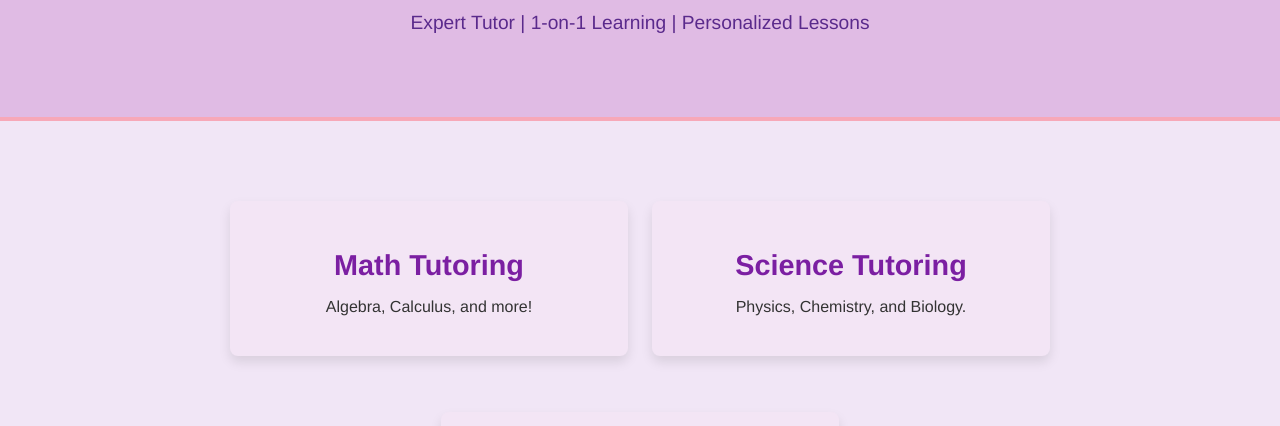
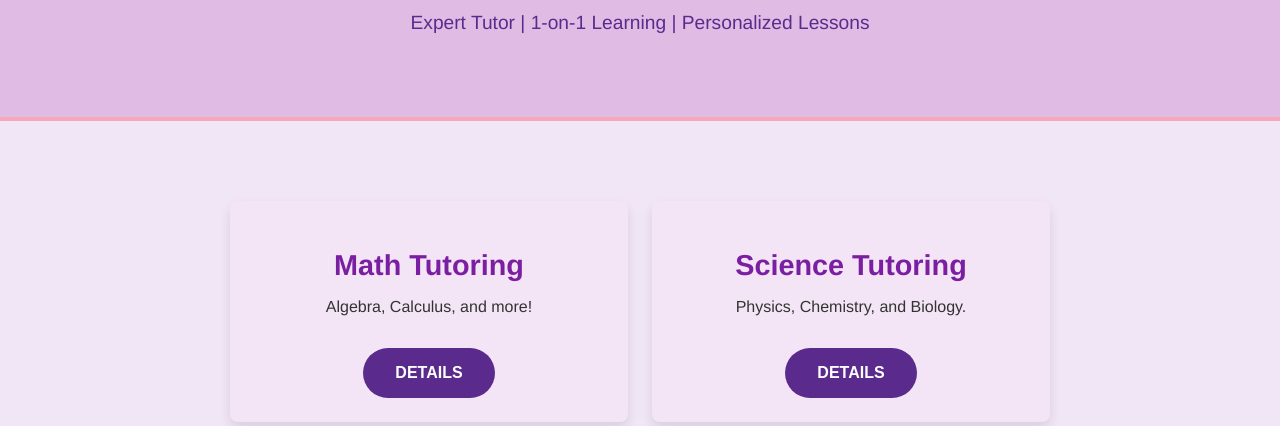
Before and after one commit to cjbell630/tutoring-site, an Astro site: page / in a window 1280 px wide. Shown: the part 362-788 px from the top of the page. Built offline with nearby package versions, Linux system fonts and the light colour scheme; Astro itself is replaced by a stand-in of ours.

Commit message:
add details button to cards

```diff
--- a/src/components/SubjectCard.astro
+++ b/src/components/SubjectCard.astro
@@ -4,6 +4,7 @@ const {title, description} = Astro.props;
 <div class="card">
     <h2>{title}</h2>
     <p>{description}</p>
+    <button class="details">Details</button>
 </div>
 
 <style>
@@ -34,4 +35,29 @@ const {title, description} = Astro.props;
         font-size: 1rem;
         font-weight: 400;
     }
+
+    .details {
+        background-color: #5A2A8C; /* Soft purple color */
+        color: white;
+        padding: 1rem 2rem;
+        border: none;
+        border-radius: 30px;
+        font-size: 1rem;
+        font-weight: bold;
+        text-transform: uppercase;
+        cursor: pointer;
+        transition: all 0.3s ease;
+        margin-top: 1rem;
+    }
+
+    .details:hover {
+        background-color: #7B1FA2; /* Darker purple on hover */
+        transform: translateY(-3px);
+    }
+
+    .details:focus {
+        outline: none;
+        box-shadow: 0 0 5px rgba(90, 42, 140, 0.7); /* Purple focus outline */
+    }
+
 </style>
```
